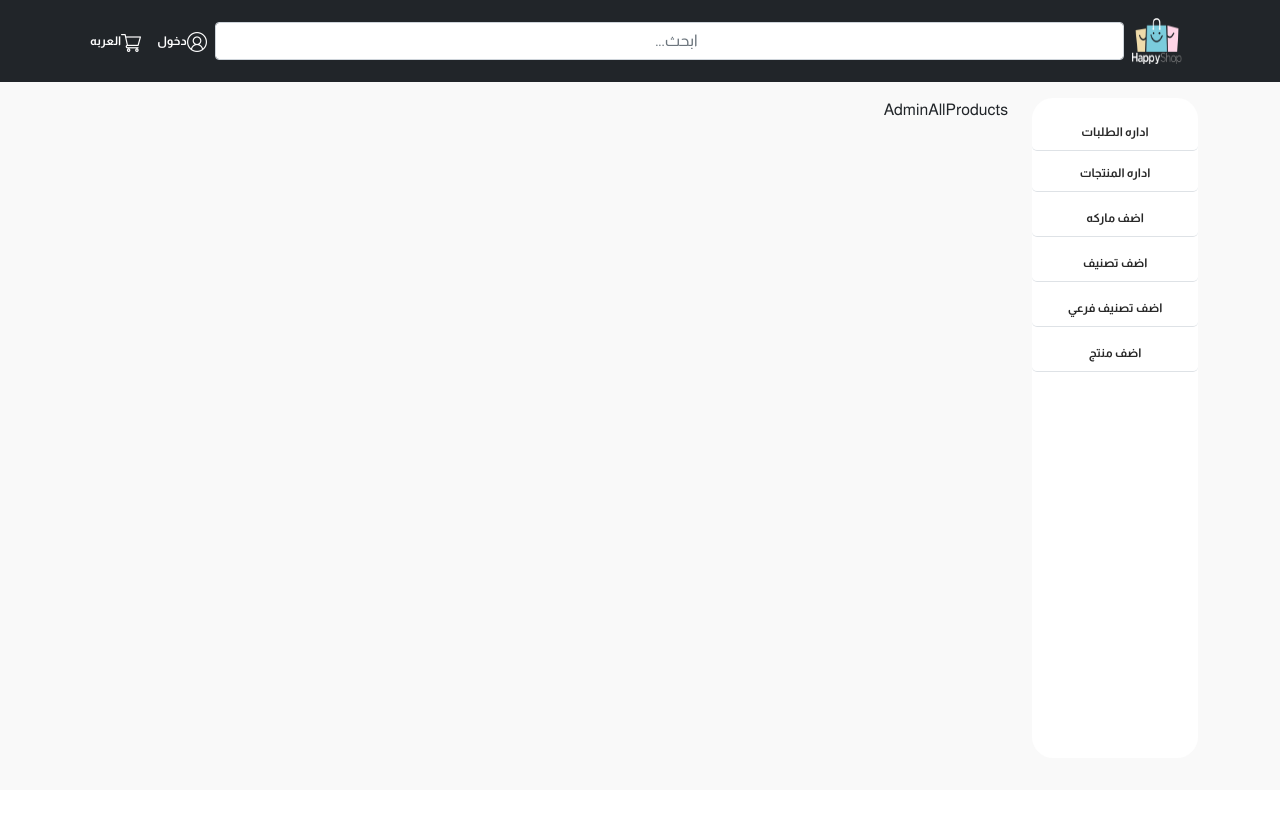
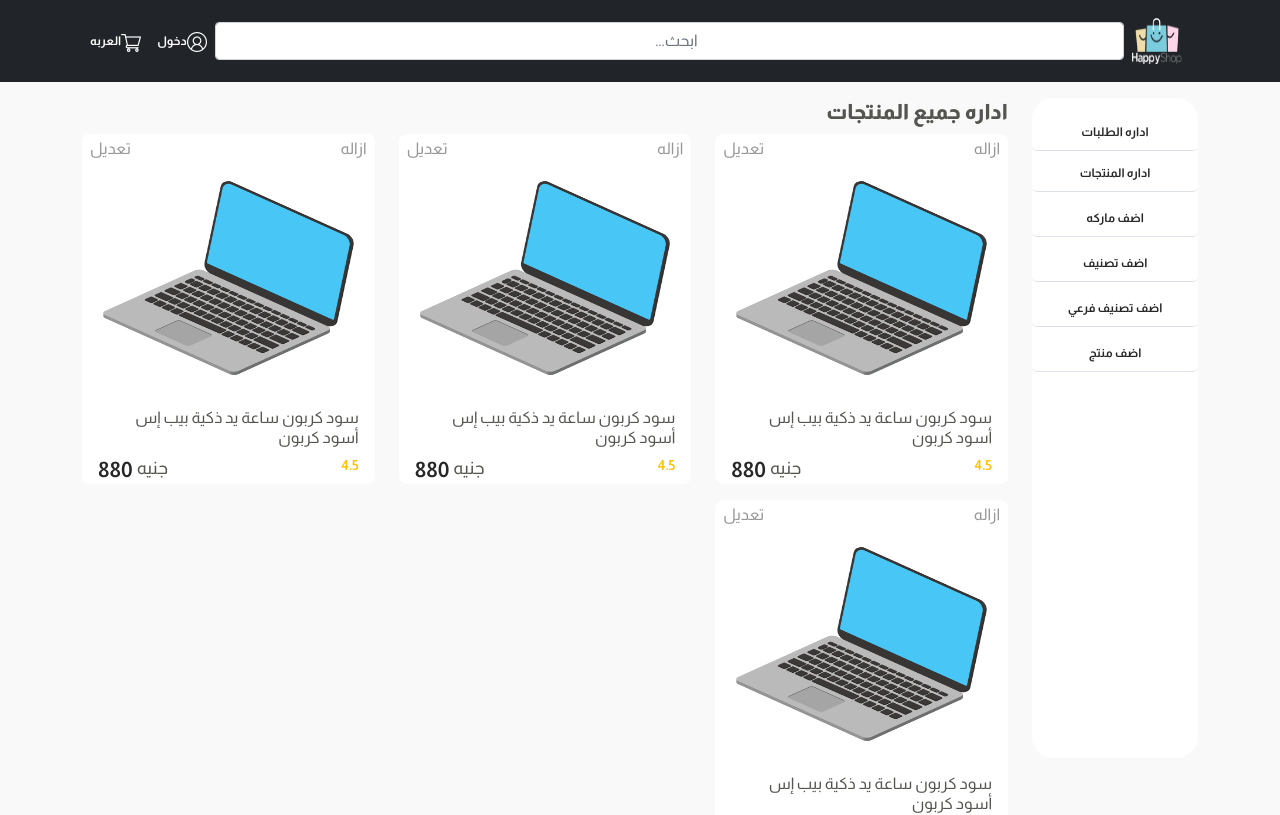
Before and after one commit to moamen2020/HappyShop-project, a React (Create React App) app: page /admin/allproducts in a window 1280 px wide. Shown: the top 815 px of the page. Built offline with nearby package versions, Linux system fonts and the light colour scheme.

Commit message:
Admin-All Products Page Part 2

```diff
--- a/src/Components/Admin/AdminAllProducts.js
+++ b/src/Components/Admin/AdminAllProducts.js
@@ -1,7 +1,19 @@
 import React from "react";
+import { Row } from "react-bootstrap";
+import AdminAllProductsCard from "./AdminAllProductsCard";
 
 const AdminAllProducts = () => {
-  return <div>AdminAllProducts</div>;
+  return (
+    <div>
+      <div className="admin-content-text">اداره جميع المنتجات</div>
+      <Row>
+        <AdminAllProductsCard />
+        <AdminAllProductsCard />
+        <AdminAllProductsCard />
+        <AdminAllProductsCard />
+      </Row>
+    </div>
+  );
 };
 
 export default AdminAllProducts;
--- /dev/null
+++ b/src/Components/Admin/AdminAllProductsCard.js
@@ -0,0 +1,48 @@
+import React from "react";
+import { Col, Row, Card } from "react-bootstrap";
+import { Link } from "react-router-dom";
+import prod1 from "../../images/prod1.png";
+const AdminAllProducsCard = () => {
+  return (
+    <Col xs="12" sm="6" md="5" lg="4" className="d-flex">
+      <Card
+        className="my-2"
+        style={{
+          width: "100%",
+          height: "350px",
+          borderRadius: "8px",
+          border: "none",
+          backgroundColor: "#FFFFFF",
+        }}
+      >
+        <Row className="d-flex justify-content-center px-2">
+          <Col className=" d-flex justify-content-between">
+            <div className="d-inline item-delete-edit">ازاله</div>
+            <div className="d-inline item-delete-edit">تعديل</div>
+          </Col>
+        </Row>
+        <Link to="/products/:id" style={{ textDecoration: "none" }}>
+          <Card.Img style={{ height: "228px", width: "100%" }} src={prod1} />
+          <Card.Body>
+            <Card.Title>
+              <div className="card-title">
+                سود كربون ساعة يد ذكية بيب إس أسود كربون{" "}
+              </div>
+            </Card.Title>
+            <Card.Text>
+              <div className="d-flex justify-content-between">
+                <div className="card-rate">4.5</div>
+                <div className="d-flex">
+                  <div className="card-currency mx-1">جنيه</div>
+                  <div className="card-price">880</div>
+                </div>
+              </div>
+            </Card.Text>
+          </Card.Body>
+        </Link>
+      </Card>
+    </Col>
+  );
+};
+
+export default AdminAllProducsCard;
--- a/src/Components/Utility/Pagination.js
+++ b/src/Components/Utility/Pagination.js
@@ -1,7 +1,7 @@
 import React from "react";
 import ReactPaginate from "react-paginate";
 
-const PaginationCompontent = () => {
+const PaginationComponent = () => {
   const handlePageClick = () => {};
 
   return (
@@ -27,4 +27,4 @@ const PaginationCompontent = () => {
   );
 };
 
-export default PaginationCompontent;
+export default PaginationComponent;
--- a/src/Pages/Admin/AdminAllProductsPage.js
+++ b/src/Pages/Admin/AdminAllProductsPage.js
@@ -2,6 +2,7 @@ import React from "react";
 import { Col, Container, Row } from "react-bootstrap";
 import AdminSideBar from "../../Components/Admin/AdminSideBar";
 import AdminAllProducts from "../../Components/Admin/AdminAllProducts";
+import PaginationComponent from "../../Components/Utility/Pagination";
 
 const AdminAllProductsPage = () => {
   return (
@@ -12,6 +13,7 @@ const AdminAllProductsPage = () => {
         </Col>
         <Col sm="9" xs="10" md="10">
           <AdminAllProducts />
+          <PaginationComponent />
         </Col>
       </Row>
     </Container>
```
